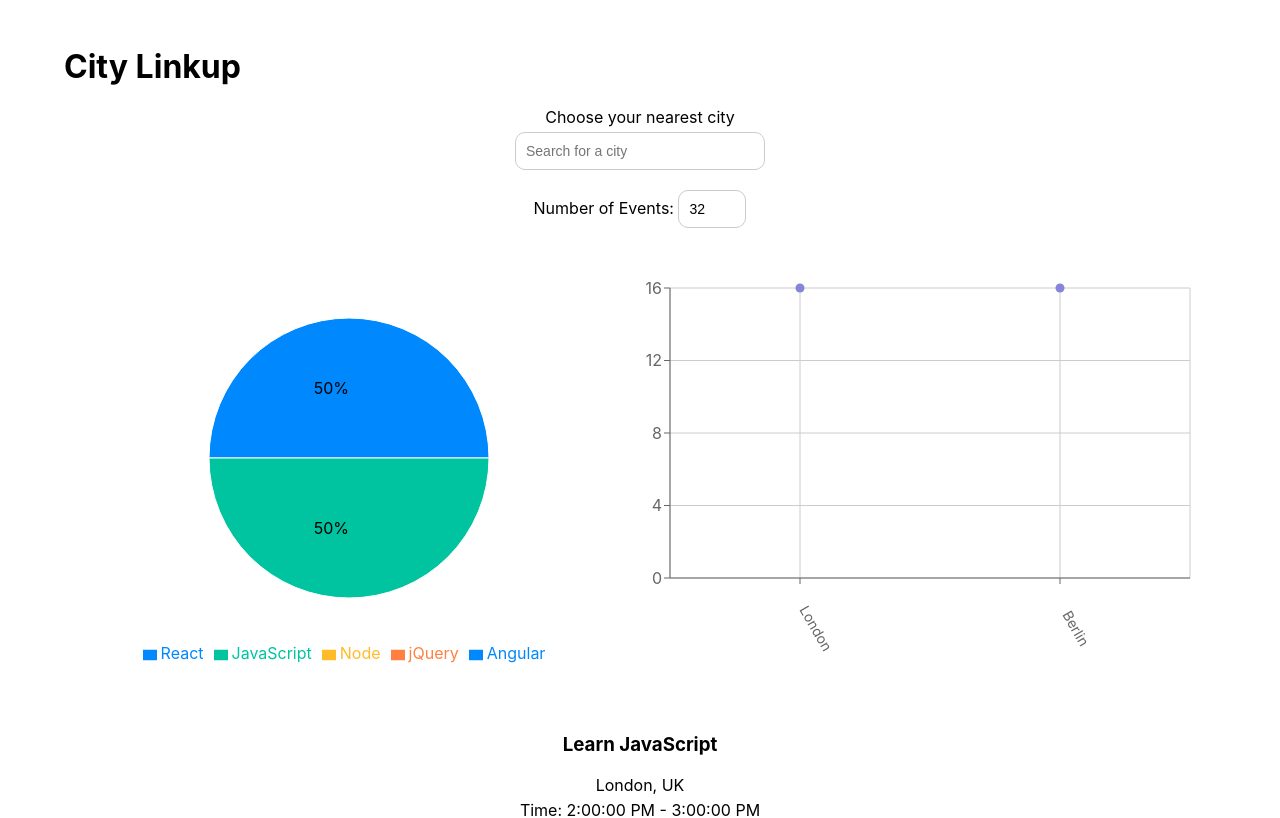
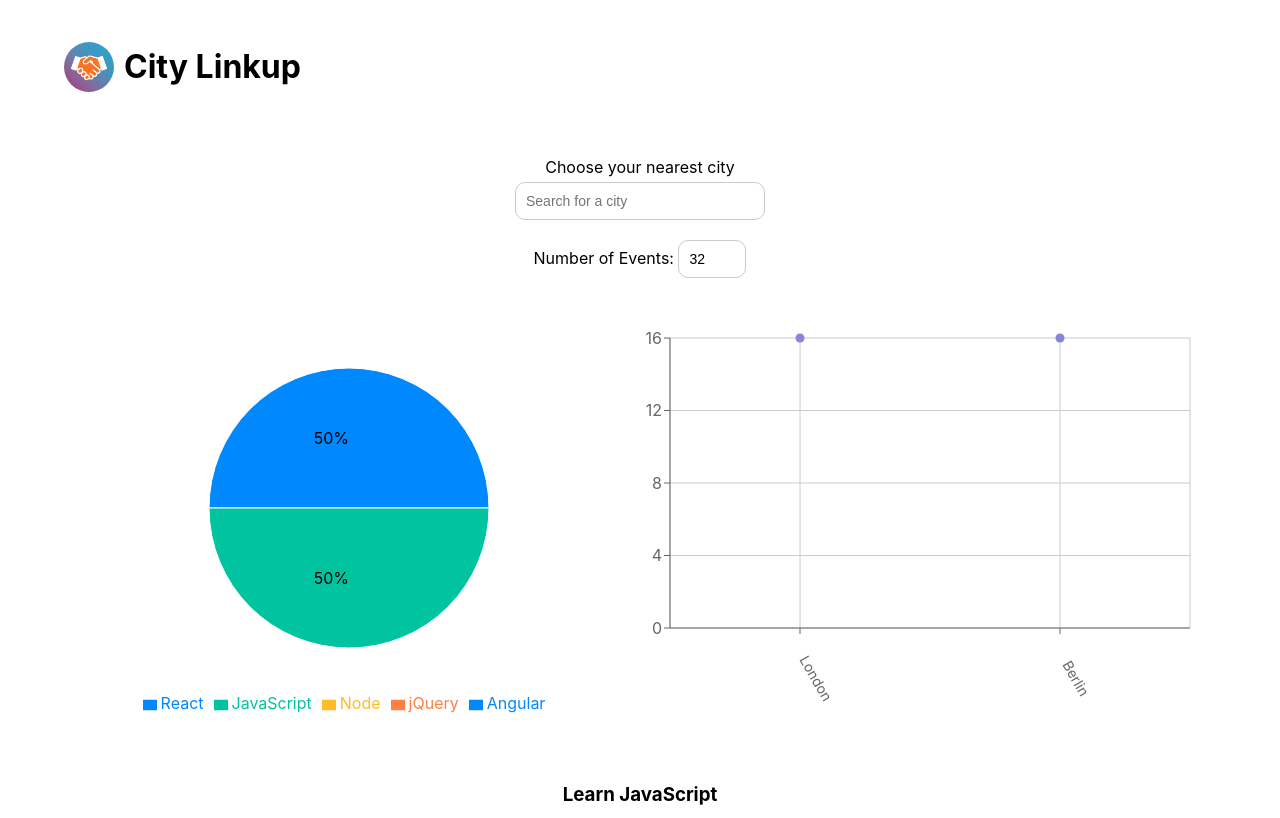
Before and after one commit to AJSorbello/meet, a React (Create React App) app: page / in a window 1280 px wide. Shown: the top 818 px of the page. Built offline with nearby package versions, Linux system fonts and the light colour scheme; what atatus-spa would draw is missing.

Commit message:
updated header

```diff
--- a/src/App.css
+++ b/src/App.css
@@ -90,7 +90,26 @@
   margin: auto;
   position: relative;
 }
-
+.App-header {
+  display: flex;
+  flex-direction: row;
+  align-items: center;
+  justify-content: flex-start; /* Change this line */
+  flex-wrap: wrap;
+  margin-bottom: 50px;
+}
+@media (max-width: 768px)
+{
+  .App-header {
+    justify-content: center;
+  }
+}
+.logo {
+  margin-right: 10px;
+  border-radius: 50%; /* Add this line */
+  width: 50px; /* Add this line */
+  height: 50px; /* Add this line */
+}
 input[type="text"],
 input[type="number"] {
   padding: 8px 6px 8px 10px;
--- a/src/App.js
+++ b/src/App.js
@@ -7,6 +7,7 @@ import './App.css';
 import { InfoAlert, ErrorAlert, WarningAlert } from './components/Alert';
 import CityEventsChart from './components/CityEventsChart';
 import EventsGenresChart from './components/EventGenresChart';
+
 
 const App = () => {
   const [allLocations, setAllLocations] = useState([]);
@@ -45,7 +46,8 @@ const App = () => {
 
  return (
     <div className="App">
-      <header>
+      <header className="App-header">
+        <img src={process.env.PUBLIC_URL + '/MeetLogo192.jpg'} alt="Logo" className="logo" />
       <h1 className="title">City Linkup</h1>
       </header>
       <p className="description">Choose your nearest city</p>
```
